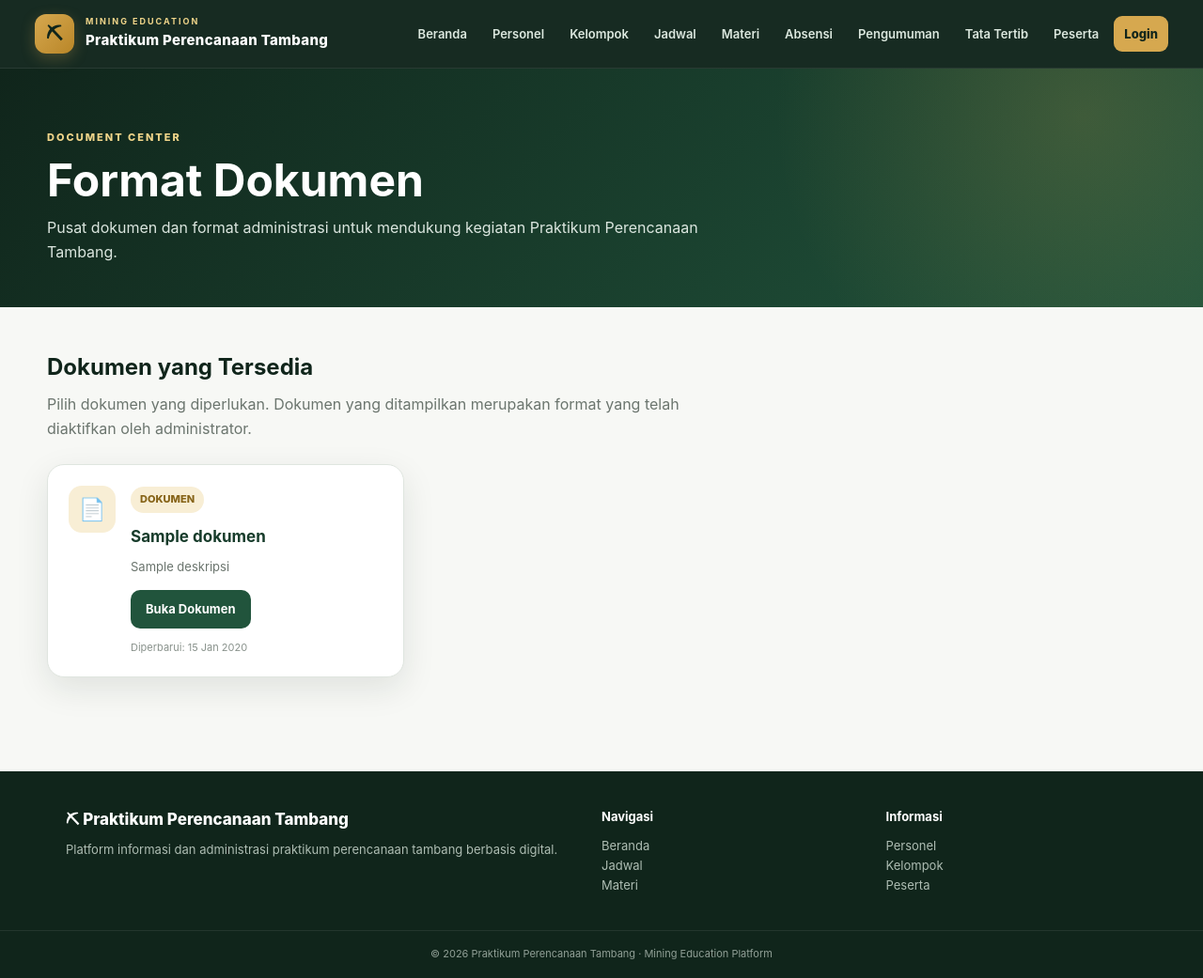
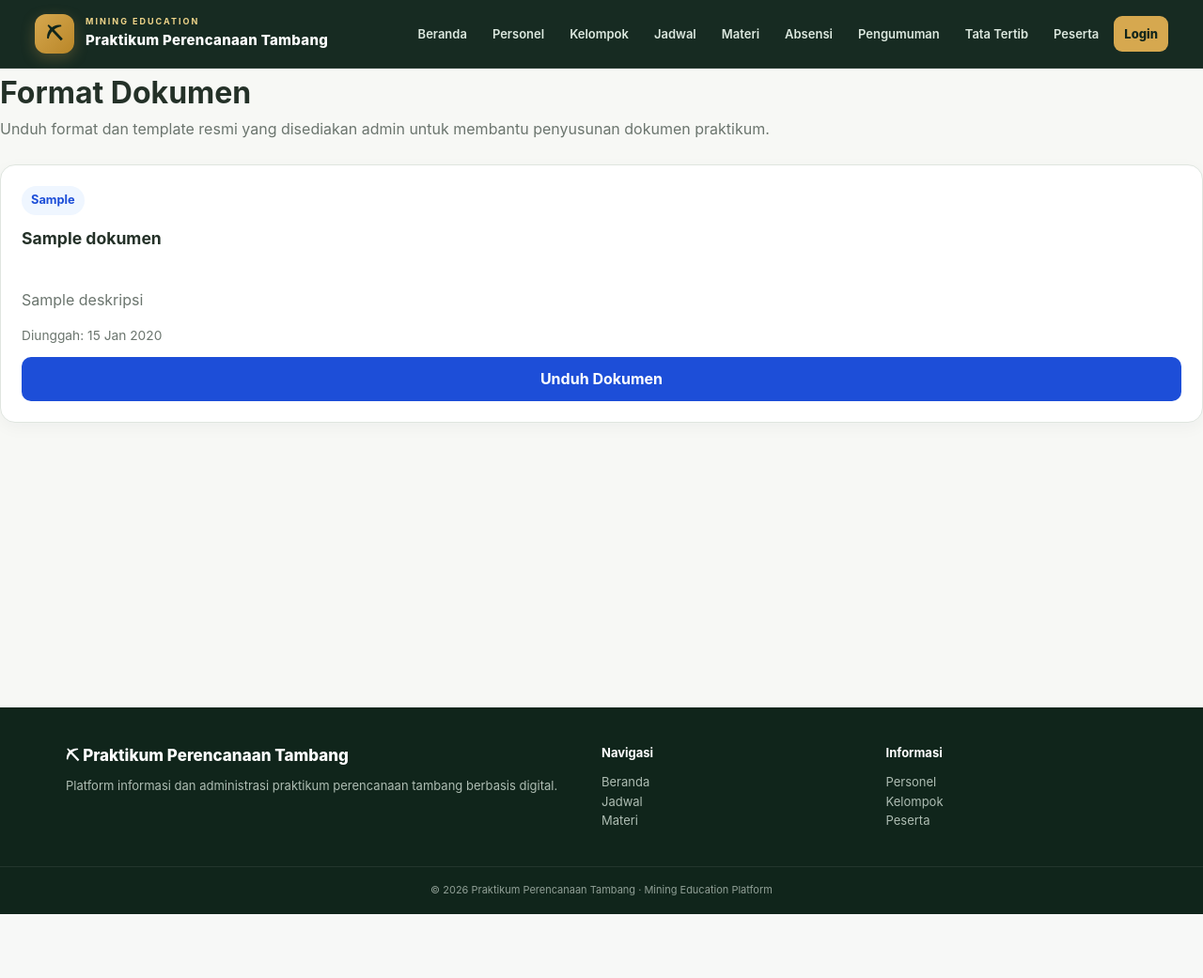
Before and after one commit to muhammadfhy2-cell/Praktikum-Perencanaan-Tambang, a Django app: template praktikum/templates/praktikum/format_dokumen.html in a window 1280 px wide. Shown: the whole page at 94% size. After the commit the page ends 973 px from the top, so only its background shows below. Run offline with Django 3.2, Linux system fonts and the light colour scheme; the template is opened without the code that fills it: most values are stand-ins (such as "Sample title", 1, 10 or a date in 2020).

Commit message:
Update format_dokumen.html

```diff
--- a/praktikum/templates/praktikum/format_dokumen.html
+++ b/praktikum/templates/praktikum/format_dokumen.html
@@ -1,187 +1,138 @@
+
 {% extends "praktikum/base.html" %}
 
-{% block title %}Format Dokumen | Praktikum Perencanaan Tambang{% endblock %}
+{% block title %}Format Dokumen{% endblock %}
+
+{% block extra_css %}
+<style>
+.format-page {
+    max-width: 1150px;
+    margin: 0 auto;
+    padding: 32px 20px 48px;
+}
+.format-heading {
+    margin-bottom: 24px;
+}
+.format-heading p {
+    color: var(--muted, #64748b);
+    line-height: 1.7;
+}
+.format-grid {
+    display: grid;
+    grid-template-columns: repeat(auto-fit, minmax(260px, 1fr));
+    gap: 20px;
+}
+.format-card {
+    display: flex;
+    flex-direction: column;
+    gap: 12px;
+    padding: 22px;
+    border: 1px solid var(--border, #e2e8f0);
+    border-radius: 16px;
+    background: var(--card, #fff);
+    box-shadow: 0 5px 18px rgba(15, 23, 42, .04);
+}
+.format-card h2 {
+    margin: 0;
+    font-size: 1.1rem;
+    line-height: 1.5;
+    overflow-wrap: anywhere;
+}
+.format-type {
+    display: inline-block;
+    width: fit-content;
+    padding: 5px 10px;
+    border-radius: 20px;
+    background: var(--soft, #eff6ff);
+    color: var(--primary, #1d4ed8);
+    font-size: .8rem;
+    font-weight: 700;
+}
+.format-description {
+    color: var(--muted, #64748b);
+    line-height: 1.7;
+    white-space: pre-line;
+    overflow-wrap: anywhere;
+}
+.format-meta {
+    color: var(--muted, #64748b);
+    font-size: .86rem;
+}
+.format-download {
+    display: inline-flex;
+    align-items: center;
+    justify-content: center;
+    margin-top: auto;
+    padding: 11px 16px;
+    border-radius: 10px;
+    background: var(--primary, #1d4ed8);
+    color: #fff;
+    text-decoration: none;
+    font-weight: 700;
+}
+.format-download:hover {
+    opacity: .9;
+}
+.format-empty {
+    padding: 24px;
+    border: 1px dashed var(--border, #cbd5e1);
+    border-radius: 14px;
+    color: var(--muted, #64748b);
+    text-align: center;
+}
+</style>
+{% endblock %}
 
 {% block content %}
-<section class="page-header">
-    <div class="container">
-        <div class="eyebrow">DOCUMENT CENTER</div>
+<main class="format-page">
+    <header class="format-heading">
         <h1>Format Dokumen</h1>
         <p>
-            Pusat dokumen dan format administrasi untuk mendukung
-            kegiatan Praktikum Perencanaan Tambang.
+            Unduh format dan template resmi yang disediakan admin
+            untuk membantu penyusunan dokumen praktikum.
         </p>
-    </div>
-</section>
+    </header>
 
-<section class="content-section">
-    <div class="container">
-        <div class="document-intro">
-            <h2>Dokumen yang Tersedia</h2>
-            <p>
-                Pilih dokumen yang diperlukan. Dokumen yang ditampilkan
-                merupakan format yang telah diaktifkan oleh administrator.
-            </p>
-        </div>
-
-        <div class="document-grid">
+    {% if format_dokumen_list %}
+        <section class="format-grid">
             {% for dokumen in format_dokumen_list %}
-            <article class="document-card">
-                <div class="document-icon">📄</div>
-
-                <div class="document-content">
-                    <span class="badge badge-gold">
-                        {{ dokumen.jenis|default:"Dokumen" }}
+                <article class="format-card">
+                    <span class="format-type">
+                        {{ dokumen.get_jenis_display|default:dokumen.jenis }}
                     </span>
 
-                    <h3>{{ dokumen.judul }}</h3>
+                    <h2>{{ dokumen.judul }}</h2>
 
                     {% if dokumen.deskripsi %}
-                    <p>{{ dokumen.deskripsi }}</p>
-                    {% else %}
-                    <p>
-                        Dokumen pendukung kegiatan Praktikum
-                        Perencanaan Tambang.
-                    </p>
+                        <div class="format-description">
+                            {{ dokumen.deskripsi }}
+                        </div>
                     {% endif %}
 
+                    <div class="format-meta">
+                        Diunggah:
+                        {{ dokumen.uploaded_at|date:"d M Y" }}
+                    </div>
+
                     {% if dokumen.file %}
-                    <a
-                        href="{{ dokumen.file.url }}"
-                        class="btn"
-                        target="_blank"
-                        rel="noopener noreferrer"
-                    >
-                        Buka Dokumen
-                    </a>
+                        <a
+                            class="format-download"
+                            href="{% url 'praktikum:download_format_dokumen' dokumen.id %}"
+                        >
+                            Unduh Dokumen
+                        </a>
                     {% else %}
-                    <span class="document-unavailable">
-                        File belum tersedia
-                    </span>
+                        <div class="format-meta">
+                            Berkas belum tersedia.
+                        </div>
                     {% endif %}
-
-                    <small>
-                        Diperbarui:
-                        {{ dokumen.uploaded_at|date:"d M Y" }}
-                    </small>
-                </div>
-            </article>
-
-            {% empty %}
-            <div class="empty document-empty">
-                <div class="empty-icon">📁</div>
-                <h3>Belum Ada Format Dokumen</h3>
-                <p>
-                    Format dokumen akan ditampilkan di halaman ini
-                    setelah diunggah dan diaktifkan oleh administrator.
-                </p>
-            </div>
+                </article>
             {% endfor %}
+        </section>
+    {% else %}
+        <div class="format-empty">
+            Belum ada format dokumen aktif yang diunggah oleh admin.
         </div>
-    </div>
-</section>
+    {% endif %}
+</main>
 {% endblock %}
-
-{% block extra_css %}
-.document-intro {
-    margin-bottom: 25px;
-}
-
-.document-intro h2 {
-    color: var(--mine-dark);
-    font-size: 24px;
-    margin-bottom: 8px;
-}
-
-.document-intro p {
-    color: var(--muted);
-    max-width: 750px;
-}
-
-.document-grid {
-    display: grid;
-    grid-template-columns: repeat(3, minmax(0, 1fr));
-    gap: 20px;
-}
-
-.document-card {
-    display: flex;
-    align-items: flex-start;
-    gap: 16px;
-    padding: 22px;
-    background: var(--white);
-    border: 1px solid var(--border);
-    border-radius: var(--radius);
-    box-shadow: var(--shadow);
-    min-width: 0;
-}
-
-.document-icon {
-    display: grid;
-    place-items: center;
-    flex: 0 0 50px;
-    width: 50px;
-    height: 50px;
-    background: #f8eed5;
-    border-radius: 14px;
-    font-size: 23px;
-}
-
-.document-content {
-    flex: 1;
-    min-width: 0;
-}
-
-.document-content h3 {
-    margin: 12px 0 8px;
-    color: var(--mine-dark-2);
-    font-size: 17px;
-    overflow-wrap: anywhere;
-}
-
-.document-content p {
-    margin-bottom: 14px;
-    color: var(--muted);
-    font-size: 13px;
-    overflow-wrap: anywhere;
-}
-
-.document-content small {
-    display: block;
-    margin-top: 12px;
-    color: #89928c;
-    font-size: 11px;
-}
-
-.document-unavailable {
-    display: inline-block;
-    padding: 9px 12px;
-    background: #edf0ed;
-    color: #5f6962;
-    border-radius: 9px;
-    font-size: 12px;
-}
-
-.document-empty {
-    grid-column: 1 / -1;
-    background: var(--white);
-    border: 1px solid var(--border);
-    border-radius: var(--radius);
-}
-
-@media (max-width: 900px) {
-    .document-grid {
-        grid-template-columns: repeat(2, minmax(0, 1fr));
-    }
-}
-
-@media (max-width: 600px) {
-    .document-grid {
-        grid-template-columns: 1fr;
-    }
-
-    .document-card {
-        padding: 18px;
-    }
-}
-{% endblock %}
```
